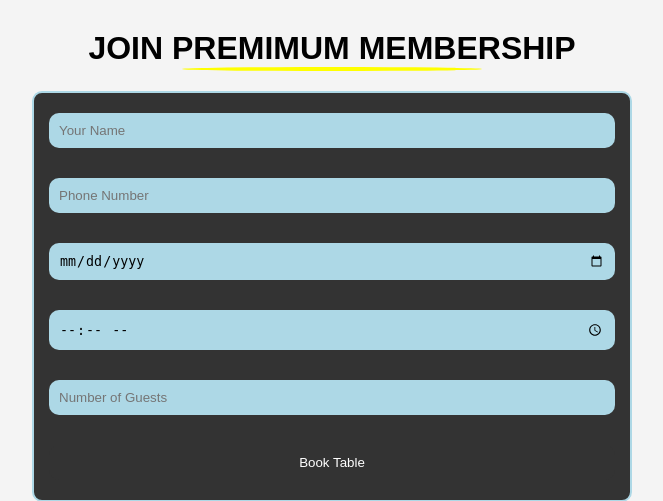
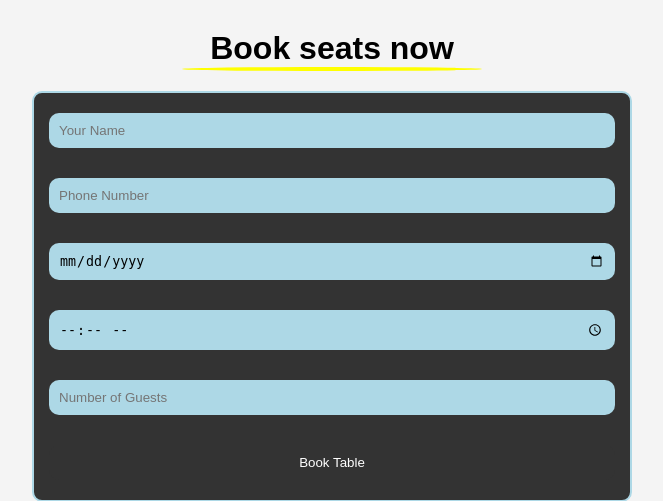
Before and after one commit to Ash709/restaurant, a Flask app: page / in a window 1280 px wide; the page is wider, and only the part inside the window is pictured. Shown: the part 2194-2695 px from the top of that part, without its empty margins (308-971 px from the left). Run offline with Flask 3, Linux system fonts and the light colour scheme.

Commit message:
Update index.html

```diff
--- a/templates/index.html
+++ b/templates/index.html
@@ -387,7 +387,7 @@ footer p{
     </div>
 
 
-     <h1 style="margin-top: 50px;" class="sec2Heading">JOIN PREMIMUM MEMBERSHIP</h1>
+     <h1 style="margin-top: 50px;" class="sec2Heading">Book seats now</h1>
      <div class="empty"></div>
       <div class="sec5" id="book">
 
```
